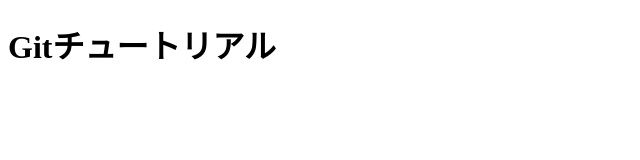
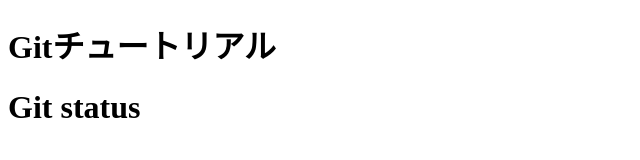
Before and after one commit to su-momo/git_tutorial, a plain HTML site: page index.html in a window 1280 px wide. Shown: the whole page, without its empty margins (0-640 px from the left). Drawn offline with Linux system fonts and the light colour scheme.

Commit message:
git statusコマンドを追記

```diff
--- a/index.html
+++ b/index.html
@@ -7,5 +7,6 @@
 </head>
 <body>
     <h1>Gitチュートリアル</h1>
+    <h1>Git status</h1>
 </body>
 </html>
```
